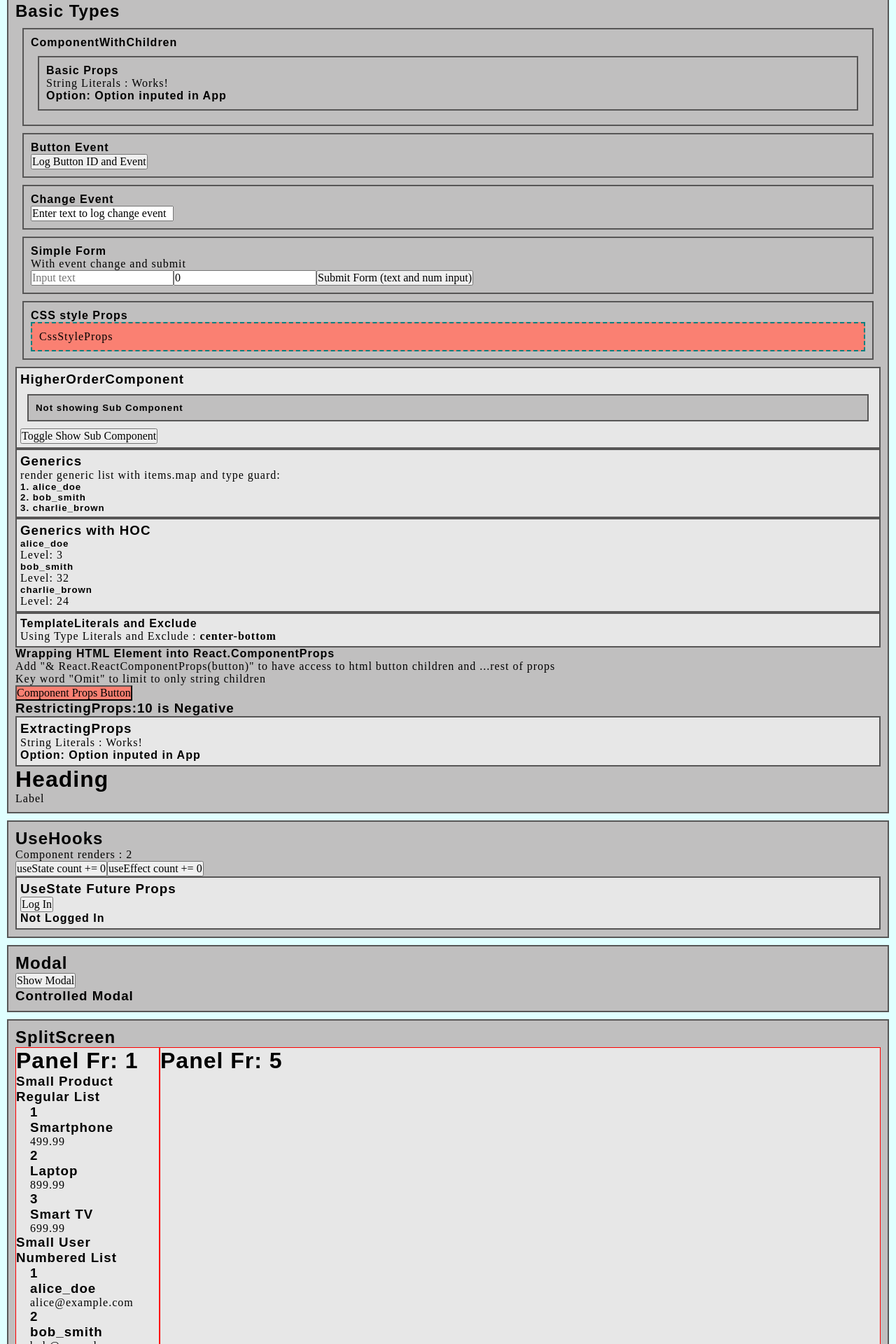
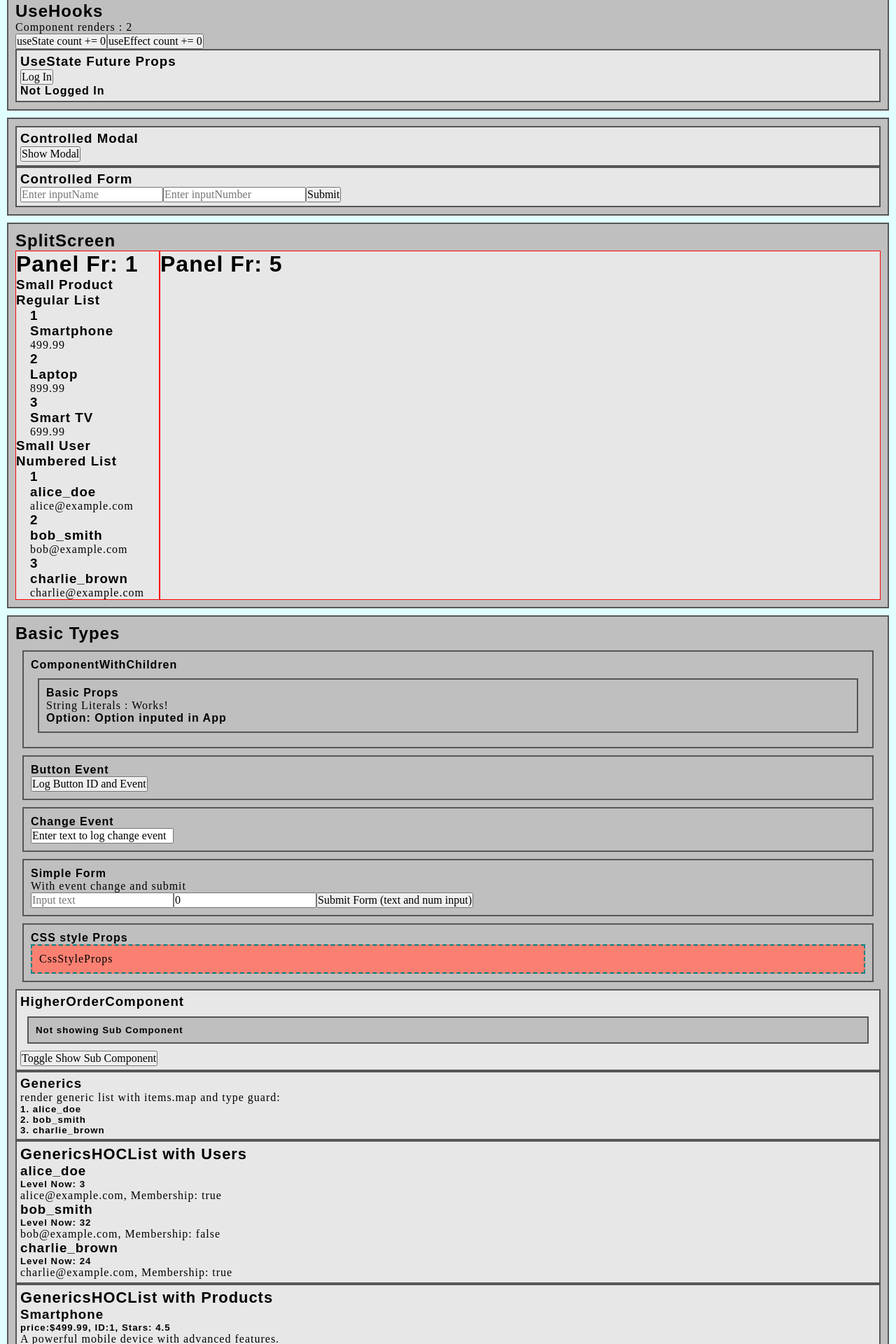
Before and after one commit to pdharma01/react-design-patterns-02-tsc, a React (Vite) app: page / in a window 1280 px wide. Shown: the part 20-1940 px from the top of the page at 70% size. Built offline with nearby package versions, Linux system fonts and the light colour scheme.

Commit message:
controlled form wip

```diff
--- a/src/App.tsx
+++ b/src/App.tsx
@@ -2,7 +2,10 @@ import { useState } from 'react'
 import './App.css'
 
 // Data Types
-import { ProductType, UserType } from './components/types'
+import { FormInputType, ProductType, UserType } from './components/types'
+
+// Utility Functions
+import { LogClickEvent, LogClickEventTargetText } from './components/utilityFunctions/handleClickEvents'
 
 // Basic Types
 import BasicProps from './components/basicTypes/BasicProps'
@@ -38,6 +41,7 @@ import LargeListItem from './components/LargeListItem'
 // Design Components
 import ControlledModal from './components/ControlledModal'
 import GenericsHOCList from './components/basicTypes/GenericsHOCList'
+import ControlledForm from './components/ControlledForm'
 
 
 
@@ -132,9 +136,12 @@ const NumberedList = withNumberedList(RegularList<UserType>)
 
 function App() {
 
-  // Data
+  // Data State
   const [products, setProducts] = useState(tempData["products"].slice(0, 3));
   const [users, setUsers] = useState(tempData["users"].slice(0, 3))
+
+  //User Input State
+  const [formInput, setFormInput] = useState<FormInputType | null>(null);
 
   // Modal State
   const [showModal, setShowModal] = useState(false)
@@ -142,6 +149,93 @@ function App() {
 
   return (
     <>
+
+
+      {/* Hooks  */}
+      <div className="section">
+        <h2>UseHooks</h2>
+        <UseHooks></UseHooks>
+        <UseStateProps
+          user={users[0]}
+        />
+      </div>
+
+      {/* Layout Components  */}
+      <div className='section'>
+        <div className="component-container">
+
+          <ControlledModal
+            showModal={showModal}
+            onRequestClose={() => setShowModal(false)}
+          >
+            <h3>Modal Body Text</h3>
+          </ControlledModal>
+
+          <ButtonEvent
+            handleClick={() => setShowModal(!showModal)}
+          >
+            Show Modal
+          </ButtonEvent>
+
+        </div>
+
+<div className="component-container">
+
+        <ControlledForm
+        handleSubmit={setFormInput}
+        >
+          {formInput && <p>User Input Name: <strong>{formInput.inputName}</strong></p>}
+          {formInput && <p>User Input Number: <strong>{formInput.inputNumber}</strong></p>}
+        </ControlledForm>
+</div>
+
+
+        {/* //button => shoudlShow, onRequestClose
+        Component takes children,  return modal baground, modal boddy or null
+
+
+
+        */}
+
+      </div>
+
+      {/* Layout Components  */}
+      <div className="section">
+
+        <h2>SplitScreen</h2>
+
+        <SplitScreenContainer>
+
+          <SplitScreenPanel fr={1} >
+
+            <div>
+              <h3>Small Product Regular List</h3>
+              <RegularList<ProductType>
+                items={products}
+                resourceName="products"
+                itemComponent={SmallProductListItem}
+              />
+            </div>
+
+            <div>
+              <h3>Small User Numbered List</h3>
+              <NumberedList
+                items={users}
+                resourceName="users"
+                itemComponent={SmallUserListItem}
+              />
+            </div>
+
+
+          </SplitScreenPanel>
+
+          <SplitScreenPanel fr={5} >
+
+          </SplitScreenPanel>
+
+        </SplitScreenContainer>
+      </div>
+
       {/* Basic types  */}
       <div className='section'>
         <h2>Basic Types</h2>
@@ -195,8 +289,19 @@ function App() {
         <GenericsHOCList<UserType>
           itemComponent={LargeListItem}
           items={users}
-          handleClick={(item)=>console.log(item)}
-        />
+          // handleClick={(event, id)=>LogClickEvent}
+          handleClick={LogClickEvent}
+        >
+          <h3>GenericsHOCList with Users</h3>
+        </GenericsHOCList>
+
+        <GenericsHOCList<ProductType>
+          itemComponent={LargeListItem}
+          items={products}
+          handleClick={LogClickEventTargetText}
+        >
+          <h3>GenericsHOCList with Products</h3>
+        </GenericsHOCList>
 
         <TemplateLiteralsAndExclude
           position="center-bottom"
@@ -234,78 +339,6 @@ function App() {
 
       </div>
 
-      {/* Hooks  */}
-      <div className="section">
-        <h2>UseHooks</h2>
-        <UseHooks></UseHooks>
-        <UseStateProps
-          user={users[0]}
-        />
-      </div>
-
-      {/* Layout Components  */}
-      <div className='section'>
-        <h2>Modal</h2>
-
-        <ButtonEvent
-          handleClick={() => setShowModal(!showModal)}
-        >Show Modal</ButtonEvent>
-
-
-        <ControlledModal
-          showModal={showModal}
-          onRequestClose={() => setShowModal(false)}
-        >
-          <h3>Modal Body Text</h3>
-
-        </ControlledModal>
-
-        {/* //button => shoudlShow, onRequestClose
-        Component takes children,  return modal baground, modal boddy or null
-
-
-
-        */}
-
-      </div>
-
-      {/* Layout Components  */}
-      <div className="section">
-
-        <h2>SplitScreen</h2>
-
-        <SplitScreenContainer>
-
-          <SplitScreenPanel fr={1} >
-
-            <div>
-              <h3>Small Product Regular List</h3>
-              <RegularList<ProductType>
-                items={products}
-                resourceName="products"
-                itemComponent={SmallProductListItem}
-              />
-            </div>
-
-            <div>
-              <h3>Small User Numbered List</h3>
-              <NumberedList
-                items={users}
-                resourceName="users"
-                itemComponent={SmallUserListItem}
-              />
-            </div>
-
-
-          </SplitScreenPanel>
-
-          <SplitScreenPanel fr={5} >
-
-          </SplitScreenPanel>
-
-        </SplitScreenContainer>
-      </div>
-
       <ScratchTests />
     </>
   )
--- /dev/null
+++ b/src/components/ControlledForm.tsx
@@ -0,0 +1,70 @@
+import { useState } from "react"
+import ButtonEvent from "./basicTypes/ButtonEvent";
+import { FormInputType } from "./types";
+
+type ControlledFormProps = {
+    children: React.ReactNode,
+    handleSubmit: React.Dispatch<React.SetStateAction<FormInputType | null>>
+}
+
+
+const ControlledForm = ({ children, handleSubmit }: ControlledFormProps) => {
+
+    const [name, setName] = useState<string | null>(null)
+    const [number, setNumber] = useState<number | null>(null)
+
+    const handleFormSubmit = (
+        event: React.MouseEvent<HTMLButtonElement>,
+    ) => {
+
+        event.preventDefault();
+
+        // Combine to Form Input Object
+        const formInput: FormInputType = {}
+        if (name) formInput["inputName"] = name;
+        if (number) formInput["inputNumber"] = number
+
+        // Submit Form Input
+        handleSubmit(formInput);
+
+        // Reset Form
+        setName(null);
+        setNumber(null)
+    }
+
+
+    return (
+        <>
+            <h3>Controlled Form</h3>
+
+            {children}
+
+            <form>
+                <input
+                    name="inputName"
+                    value={name === null ? "" : name}
+                    type="text"
+                    placeholder="Enter inputName"
+                    onChange={(event) => setName(event.target.value)}
+                />
+
+                <input
+                    name="inputNumber"
+                    value={number === null ? "" : number}
+                    type="number"
+                    placeholder="Enter inputNumber"
+                    onChange={(event) => setNumber(event.target.valueAsNumber)}
+                />
+
+                <ButtonEvent
+                    handleClick={(event) => handleFormSubmit(event)}
+                >
+                    Submit
+                </ButtonEvent>
+
+            </form>
+        </>
+    )
+}
+
+export default ControlledForm
--- a/src/components/LargeListItem.tsx
+++ b/src/components/LargeListItem.tsx
@@ -1,10 +1,10 @@
 import { ProductType, UserType } from "./types"
+import { ClickEventFunctionProps } from "./utilityFunctions/handleClickEvents"
 
 export type LargeListItemProps<T> = {
   item: T
-  handleClick: (item
-    // event: React.MouseEvent<HTMLHeadingElement>,
-  ) => void,
+  id?: string,
+  handleClick?: ClickEventFunctionProps
 }
 
 // ------------  Type Guard -----------------
@@ -13,34 +13,45 @@ function isProduct(itemObject: ProductType | UserType): itemObject is ProductTyp
   return "name" in itemObject
 }
 
+const LargeListItem = <T extends ProductType | UserType>({ item, id, handleClick }: LargeListItemProps<T>): React.ReactNode => {
 
-const LargeListItem = <T extends ProductType | UserType>({ item, handleClick }: LargeListItemProps<T>): React.ReactNode => {
-
-
-
+  let header, body
 
   if (isProduct(item)) {
-    const { id, name, price, description, rating } = item || {}
 
-    return (<div>
-        <h5 onClick={(item)=>handleClick(item)}>{name}</h5>
-        <h5>price:${price}, ID:{id}, Stars: {rating} </h5>
-        <p>{description} </p>
-      </div>
+    // Product Item
+    const { id, name, price, description, rating } = item || {};
 
-    )
+    header = name
+    body = <>
+      <h5>price:${price}, ID:{id}, Stars: {rating} </h5>
+      <p>{description} </p>
+    </>
 
   } else {
 
-    const {screen_name, level } = item || {}
-    return (<div>
-        <h5 onClick={(event)=>console.log(event.target.textContent)}>{screen_name}</h5>
-        <p>Level: {level} </p>
-      </div>
+    // User Item
+    const { screen_name, level, email, member } = item || {};
 
-    )
+    header = screen_name;
+    body = <>
+      <h5>Level Now: {level} </h5>
+      <p>{email}, Membership: {member.toString()}</p>
+    </>
 
   }
+
+  return (
+    <>
+      {handleClick ?
+        <h3 onClick={(event) => handleClick(event, id)}>{header}</h3>
+        :
+        <h3>{header}</h3>
+      }
+
+      {body}
+    </>
+  )
 
 
 }
--- a/src/components/basicTypes/GenericsHOCList.tsx
+++ b/src/components/basicTypes/GenericsHOCList.tsx
@@ -1,29 +1,35 @@
 import { UserType, ProductType } from "../types"
+import { ClickEventFunctionProps } from "../utilityFunctions/handleClickEvents"
 import { LargeListItemProps } from "../LargeListItem"
 
 type GenericsHOCListProps<T> = {
+    children: React.ReactNode
     itemComponent: React.ComponentType<LargeListItemProps<T>>,
     items: T[]
-    handleClick: (item
-        // event: React.MouseEvent<HTMLHeadingElement>,
-      ) => void
+    handleClick?: ClickEventFunctionProps
 }
 
 
 //Create with children version
 
 
-function GenericsHOCList<T extends UserType | ProductType>({ itemComponent: Component, items, handleClick }: GenericsHOCListProps<T>): React.ReactNode {
+function GenericsHOCList<T extends UserType | ProductType>(
+    { children,
+        itemComponent: Component,
+        items,
+        handleClick
+    }: GenericsHOCListProps<T>): React.ReactNode {
 
     return (
         <div className="component-container">
-            <h3>Generics with HOC</h3>
-
+            <h3>{children}</h3>
             {items.map((item, index) => {
+                const id = "GenericListHOC-" + index
                 return (
-                    <div key={"GenericListHOC" + index}>
+                    <div key={id}>
                         <Component
                             item={item}
+                            id ={id}
                             handleClick={handleClick}
                         />
                     </div>
--- a/src/components/types.tsx
+++ b/src/components/types.tsx
@@ -17,3 +17,8 @@ export type UserType = {
     email: string,
     member: boolean
 }
+
+export type FormInputType = {
+    inputName?: string
+    inputNumber?: number
+}
--- /dev/null
+++ b/src/components/utilityFunctions/handleClickEvents.tsx
@@ -0,0 +1,13 @@
+export type ClickEventFunctionProps = (
+    event: React.MouseEvent<HTMLHeadingElement>,
+    id?: string
+) => void
+
+export const LogClickEvent: ClickEventFunctionProps = (event, id) => {
+    console.log("Click Event: ",id, event);
+}
+
+export const LogClickEventTargetText: ClickEventFunctionProps = (event, id) => {
+    const text = (event.target as HTMLHeadingElement).textContent
+    console.log("Click Event: ", id, text);
+}
```
